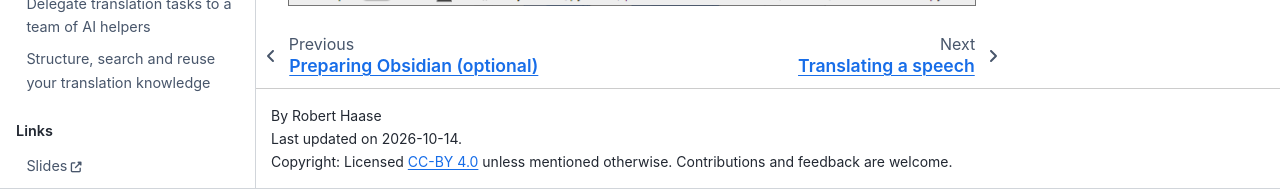
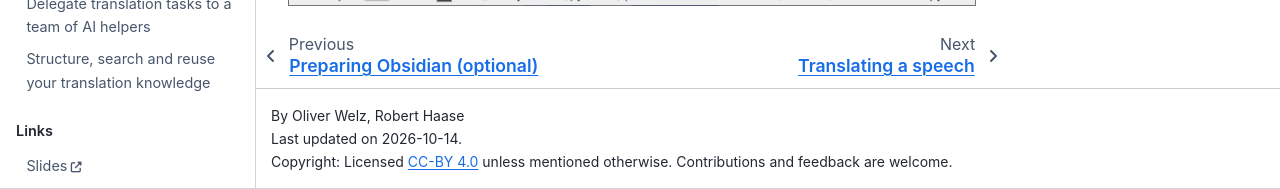
Before and after one commit to ScaDS/ai4translatology-2026, a Jupyter Book: the page built from docs/install_python.md, in a window 1280 px wide and 900 px high, scrolled down 2170 px. Shown: the part 711-900 px from the top of the window. Built offline with Jupyter Book 1.0.4 settings and Sphinx 7.4.7 and the Sphinx Book theme 1.1.4, drawn with Linux system fonts in a browser that asks for light colours; pages that are not in the unit, such as notebooks, are missing from menus.

Commit message:
added author

```diff
--- a/docs/_config.yml
+++ b/docs/_config.yml
@@ -1,5 +1,5 @@
 title: AI4Translatology
-author: Robert Haase
+author: Oliver Welz, Robert Haase
 logo: logo.png
 
 # Workshop installations/data are not book source files.
```
